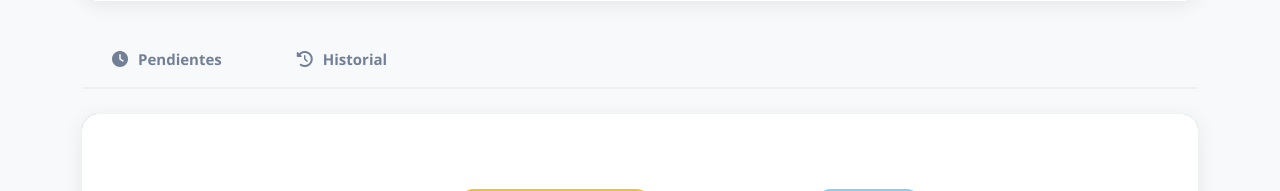
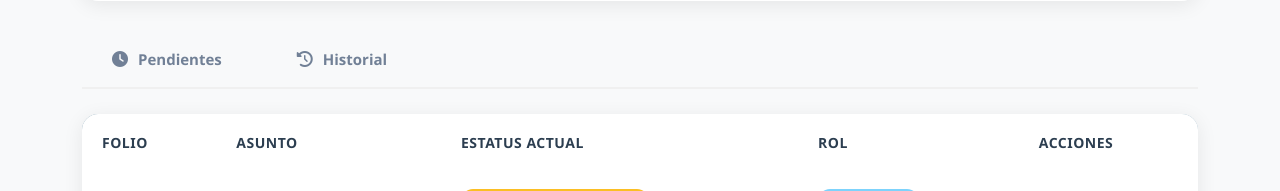
Before and after one commit to JahazielRamosLara/SistemaGestion2, a Django app: template core/templates/core/dashboard_responsable.html in a window 1280 px wide. Shown: the part 277-468 px from the top of the page. Run offline with Django 5.2, Linux system fonts and the light colour scheme; the template is opened without the code that fills it: most values are stand-ins (such as "Sample title", 1, 10 or a date in 2020); some libraries are stand-ins or nearby versions.

Commit message:
Arreglo de varios bugs

```diff
--- a/core/templates/core/dashboard_responsable.html
+++ b/core/templates/core/dashboard_responsable.html
@@ -120,7 +120,7 @@
     }
 
     .table thead th {
-        color: white !important;
+        color: #2c3e50 !important;
         font-weight: 600;
         font-size: 14px;
         padding: 18px 20px;
```
